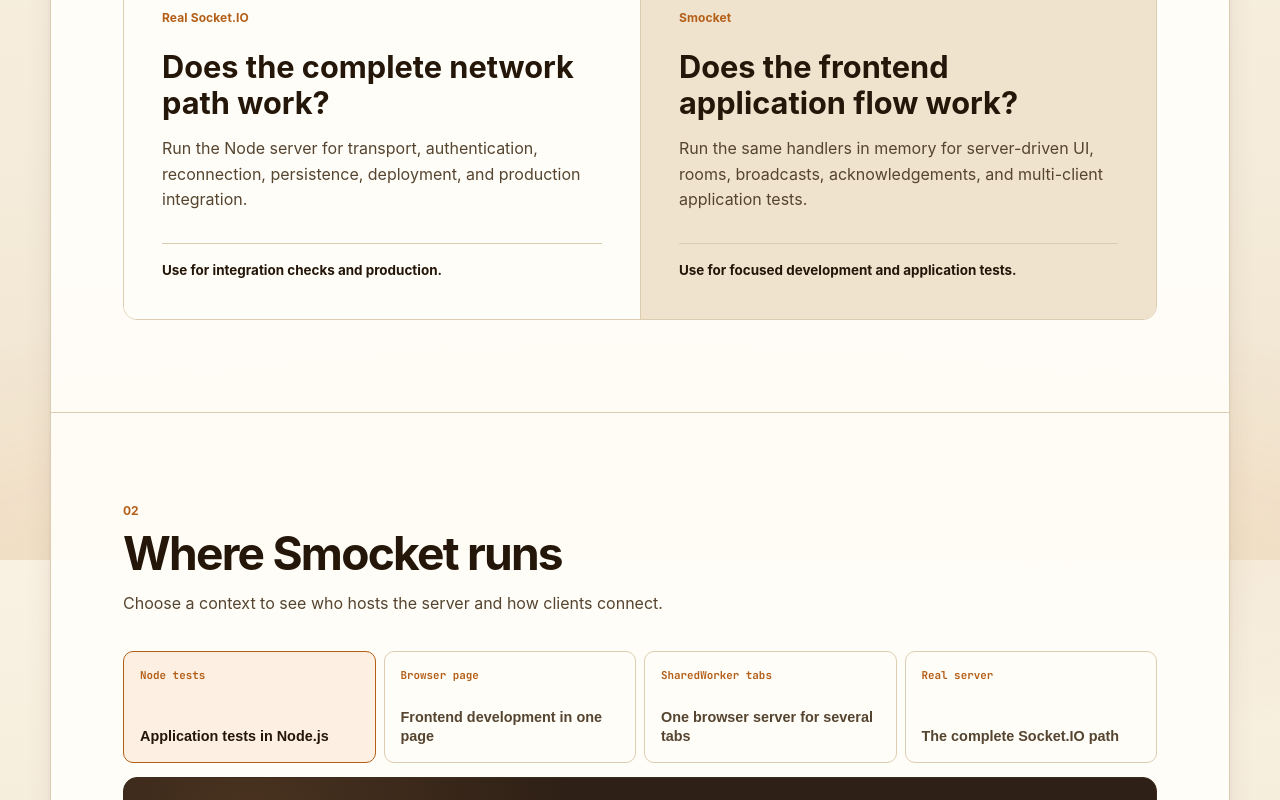
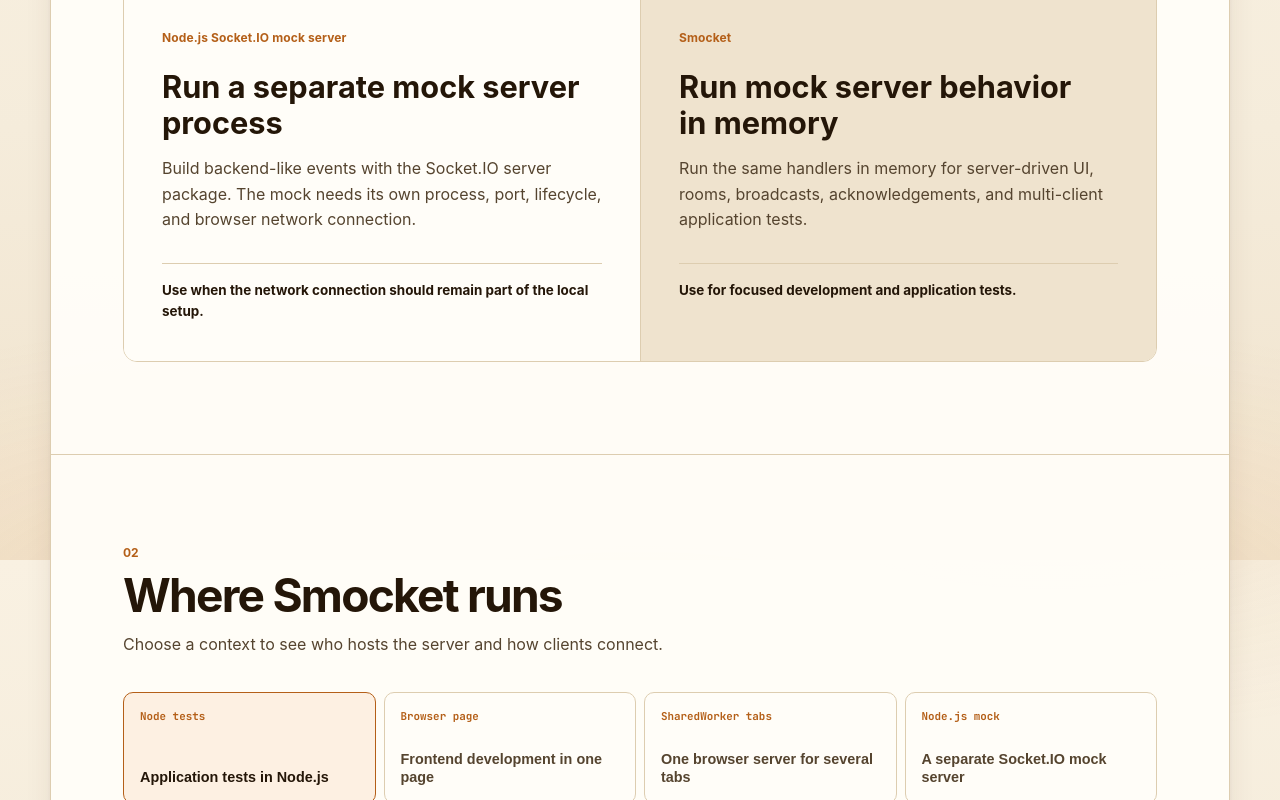
Before and after one commit to electrohyun/smocket-site, a Next.js app: page /case-study in a window 1280 px wide. Shown: the part 1040-1840 px from the top of the page. Built offline with nearby package versions, Linux system fonts and the light colour scheme; no server answers.

Commit message:
docs: clarify the case study comparison

```diff
--- a/app/case-study/layout.tsx
+++ b/app/case-study/layout.tsx
@@ -2,7 +2,7 @@
 
 const title = 'Smocket application case study';
 const description =
-  'How one Socket.IO drawing-game application runs with Real Socket.IO for the network path and Smocket for focused frontend development and application tests.';
+  'How one drawing-game application runs with a Node.js mock server built with Socket.IO or with Smocket, and where the production backend still fits.';
 
 export const metadata: Metadata = {
   title,
--- a/app/case-study/page.tsx
+++ b/app/case-study/page.tsx
@@ -89,10 +89,10 @@
           </section>
 
           <section id="results" className={styles.section} aria-labelledby="results-title">
-            <SectionHeading id="results" number="04" title="Observed behavior and boundaries" body="The table covers the drawing-game workflow, then separates what still belongs to the real server." />
+            <SectionHeading id="results" number="04" title="Observed behavior and boundaries" body="The table covers the drawing-game workflow, then separates what still belongs to the production backend." />
             <div className={styles.behaviorTableWrap}>
               <table className={styles.behaviorTable}>
-                <thead><tr><th>Selected behavior</th><th>Real Socket.IO</th><th>Smocket</th></tr></thead>
+                <thead><tr><th>Selected behavior</th><th>Node.js Socket.IO mock server</th><th>Smocket</th></tr></thead>
                 <tbody>
                   {report.observedBehavior.map((row) => (
                     <tr key={row.behavior}><th scope="row">{row.behavior}</th><td>{row.socketIo}</td><td>{row.smocket}</td></tr>
--- a/content/interactive-report.ts
+++ b/content/interactive-report.ts
@@ -4,14 +4,14 @@
   eyebrow: 'Application case study · Smocket 1.0.0',
   title: 'One Socket.IO application, two ways to run it',
   introduction:
-    'The drawing game keeps one server-side event flow and runs it with either Real Socket.IO or Smocket.',
+    'The drawing game keeps one server-side event flow and runs it with either a Node.js mock server built with Socket.IO or Smocket.',
   thesis: 'Keep the application logic. Change the runtime at the boundary.',
   supportingLine:
-    'Use Real Socket.IO when the network matters. Use Smocket when the application flow is the work.',
+    'Use a Node.js mock server when the network connection belongs in the local setup. Use Smocket when the application flow is the work.',
   coverFacts: [
     { label: 'Application', value: 'Three-player drawing game' },
     { label: 'Shared code', value: 'Server event handlers' },
-    { label: 'Runtimes', value: 'Socket.IO + Smocket' },
+    { label: 'Runtimes', value: 'Node.js mock + Smocket' },
   ],
   navigation: [
     { number: '01', label: 'Roles', href: '#roles' },
@@ -21,20 +21,20 @@
   ],
   roles: {
     intro:
-      'Smocket does not replace the real server. Each runtime answers a different question while the application code stays shared.',
+      'Smocket replaces a separate Node.js mock server in focused frontend development and application tests. It does not replace the production backend.',
     items: [
       {
         id: 'socket-io',
-        label: 'Real Socket.IO',
-        title: 'Does the complete network path work?',
+        label: 'Node.js Socket.IO mock server',
+        title: 'Run a separate mock server process',
         body:
-          'Run the Node server for transport, authentication, reconnection, persistence, deployment, and production integration.',
-        useWhen: 'Use for integration checks and production.',
+          'Build backend-like events with the Socket.IO server package. The mock needs its own process, port, lifecycle, and browser network connection.',
+        useWhen: 'Use when the network connection should remain part of the local setup.',
       },
       {
         id: 'smocket',
         label: 'Smocket',
-        title: 'Does the frontend application flow work?',
+        title: 'Run mock server behavior in memory',
         body:
           'Run the same handlers in memory for server-driven UI, rooms, broadcasts, acknowledgements, and multi-client application tests.',
         useWhen: 'Use for focused development and application tests.',
@@ -73,14 +73,14 @@
       timing: 'Best for a multi-tab browser preview such as the drawing-game demo.',
     },
     {
-      id: 'real-server',
-      tabLabel: 'Real server',
-      title: 'The complete Socket.IO path',
+      id: 'node-server',
+      tabLabel: 'Node.js mock',
+      title: 'A separate Socket.IO mock server',
       host: 'Node HTTP + Socket.IO server',
       connection: 'Socket.IO transport over the network',
       detail:
-        'Attach the shared application to the real Socket.IO server when the network path and backend integration are part of the work.',
-      timing: 'Required before treating transport and production integration as complete.',
+        'Attach the shared application to the Socket.IO server package when the local mock should run as a separate networked process.',
+      timing: 'Best when the existing development setup already depends on a Node.js mock server.',
     },
   ],
   application: {
@@ -112,14 +112,14 @@
       },
       {
         id: 'socket-io',
-        label: 'Real Socket.IO bootstrap',
+        label: 'Node.js mock server bootstrap',
         title: 'Attach the application to the Node HTTP server',
         code: `const io = new SocketIoServer(httpServer);
 
 registerDrawingGameApplication(io, {
   countdownMs,
 });`,
-        note: 'The real runtime owns the network transport and production integration.',
+        note: 'The Node.js mock owns a separate process, port, and network connection.',
       },
       {
         id: 'smocket',
@@ -196,11 +196,11 @@
   ],
   boundaries: [
     {
-      label: 'Check with Real Socket.IO',
-      title: 'Network and production behavior',
+      label: 'Still use the production backend',
+      title: 'Production network and integration behavior',
       items: [
         'Transport, authentication, reconnection, and deployment',
-        'Persistence and integration with the real backend',
+        'Persistence and integration with the production backend',
         'Behavior outside Smocket’s documented API surface',
       ],
     },
@@ -220,7 +220,7 @@
     version: '1.0.0',
     date: '2026-08-27',
     command: 'pnpm example:drawing-game:verify',
-    note: 'The drawing-game check runs the selected three-client workflow with Smocket and Real Socket.IO.',
+    note: 'The drawing-game check runs the selected three-client workflow with Smocket and the Socket.IO server package.',
     files: [
       'examples/drawing-game/src/game/application.ts',
       'examples/drawing-game/src/game/game-handler.ts',
```
Also changed, not shown: 2 other files (tests, documents, lock files or other folders).
